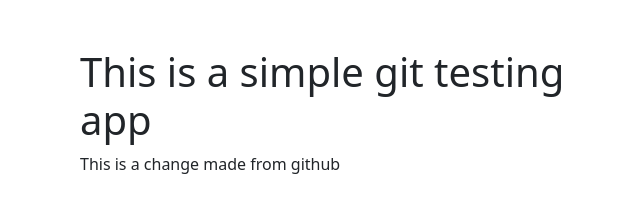
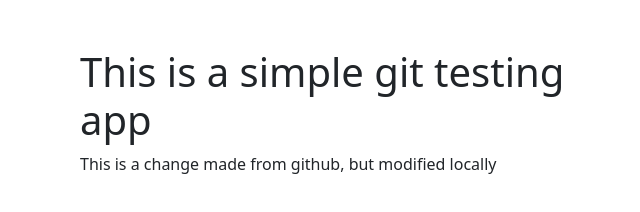
Before and after one commit to JJdev95/simplegittestingrepository, a plain HTML site: page index.html in a window 1280 px wide. Shown: the whole page, without its empty margins (287-927 px from the left). Drawn offline with nearby package versions, Linux system fonts and the light colour scheme.

Commit message:
commit number 2

```diff
--- a/index.html
+++ b/index.html
@@ -12,7 +12,7 @@
         <div class="row d-flex justify-content-center">
             <div class="col-md-6">
                 <h1>This is a simple git testing app</h1>
-                <p>This is a change made from github</p>
+                <p>This is a change made from github, but modified locally</p>
             </div>
         </div>
     </div>
```
